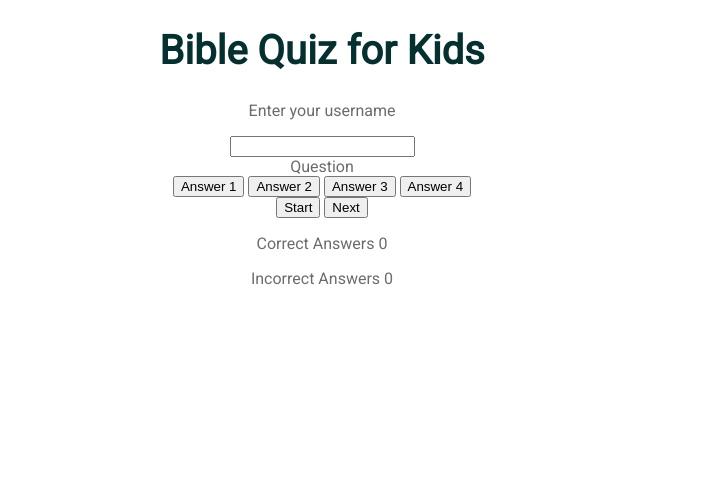
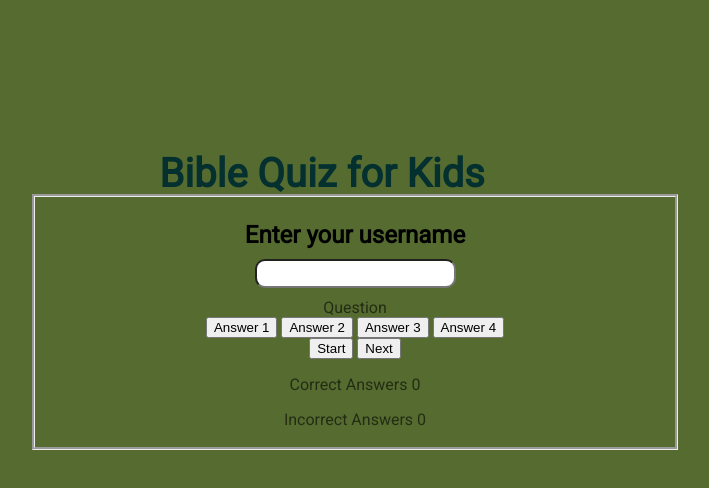
Before and after one commit to kiksgold/Bible-Quiz-for-Kids, a plain HTML site: page index.html in a window 1280 px wide. Shown: the whole page, without its empty margins (318-1027 px from the left). Drawn offline with Linux system fonts and the light colour scheme.

Commit message:
Add style to container and username

```diff
--- a/assets/css/style.css
+++ b/assets/css/style.css
@@ -19,5 +19,36 @@ body {
     color: rgb(5, 48, 48);
     text-align: center;
     font-size: 2.5rem;
+    margin-top: 150px;
+}
 
+/* style hero-image and container */
+
+#hero-image {
+    background-color: darkolivegreen;
 }
+
+.container {
+    position: absolute;
+    bottom: 350px;
+    left: 350px;
+    height: 250px;
+    width: 50%;
+    border-radius: 0;
+    border-style: groove;
+}
+
+/* Style username */
+
+.username {
+    font-size: 1.5rem;
+    margin-bottom: 10px;
+    font-weight: 600;
+    color: black;
+}
+
+#username {
+    border-radius: 10px;
+    margin-bottom: 10px;
+    padding: 5px 10px 5px 10px;
+}
--- a/index.html
+++ b/index.html
@@ -12,15 +12,12 @@
 
     <title> Bible Quiz for Kids</title>
 </head>
-<body>
-    <div id="hero-image" class="=container">
+<body id="hero-image">
         <h1 class="heading"> Bible Quiz for Kids</h1>
-    </div>
 
-    <div>
-        <p> Enter your username</p>
-        <input type="text" id="username" name="username">
-     </div>
+    <div class="container">
+        <p class="username"> Enter your username</p>
+        <input type="text" id="username" name="username" required>
 
         <div id="question-container">
             <div id="question">Question</div>
@@ -42,6 +39,8 @@
             <p class="scores">Incorrect Answers <span id="incorrect">0</span></p>
         </div>
 
+    </div>
+
 
     <script src="assets/js/script.js"></script>
 </body>
```
Lines whose indentation alone changed are shown as unchanged.
